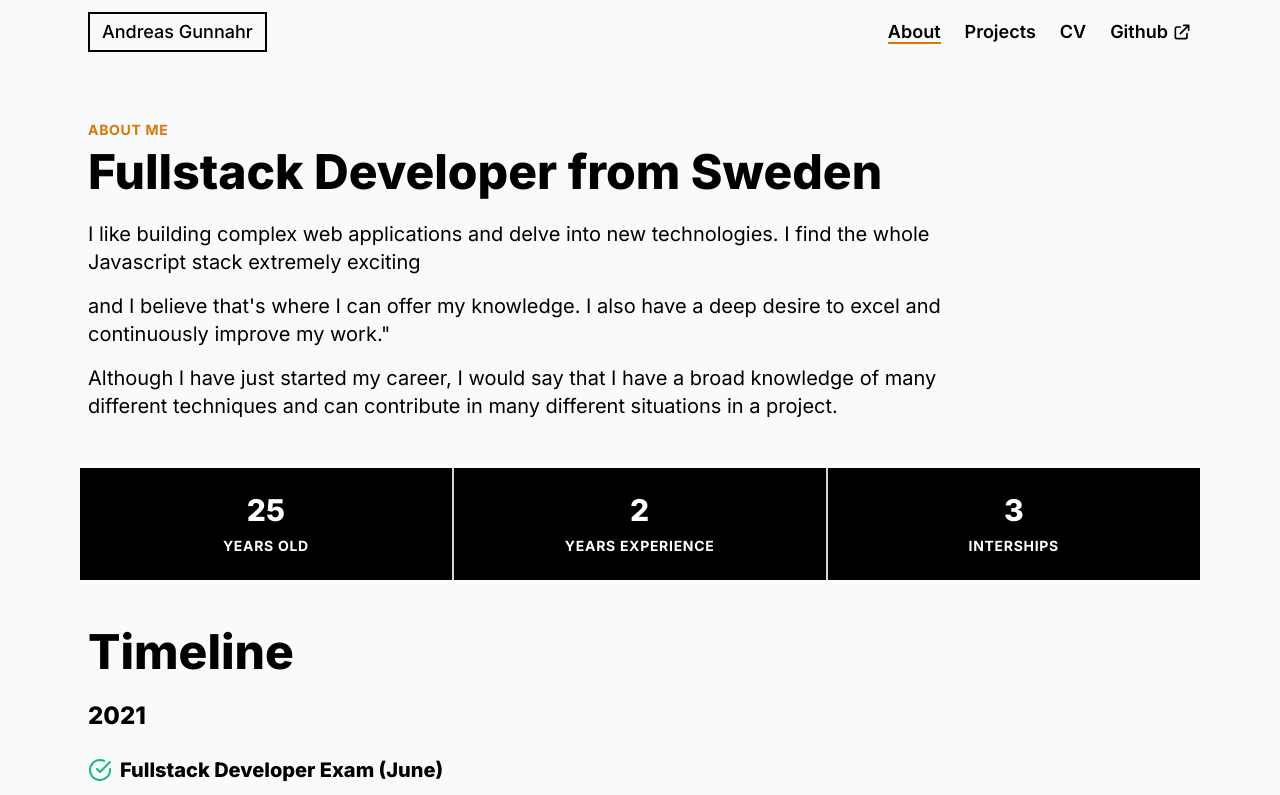
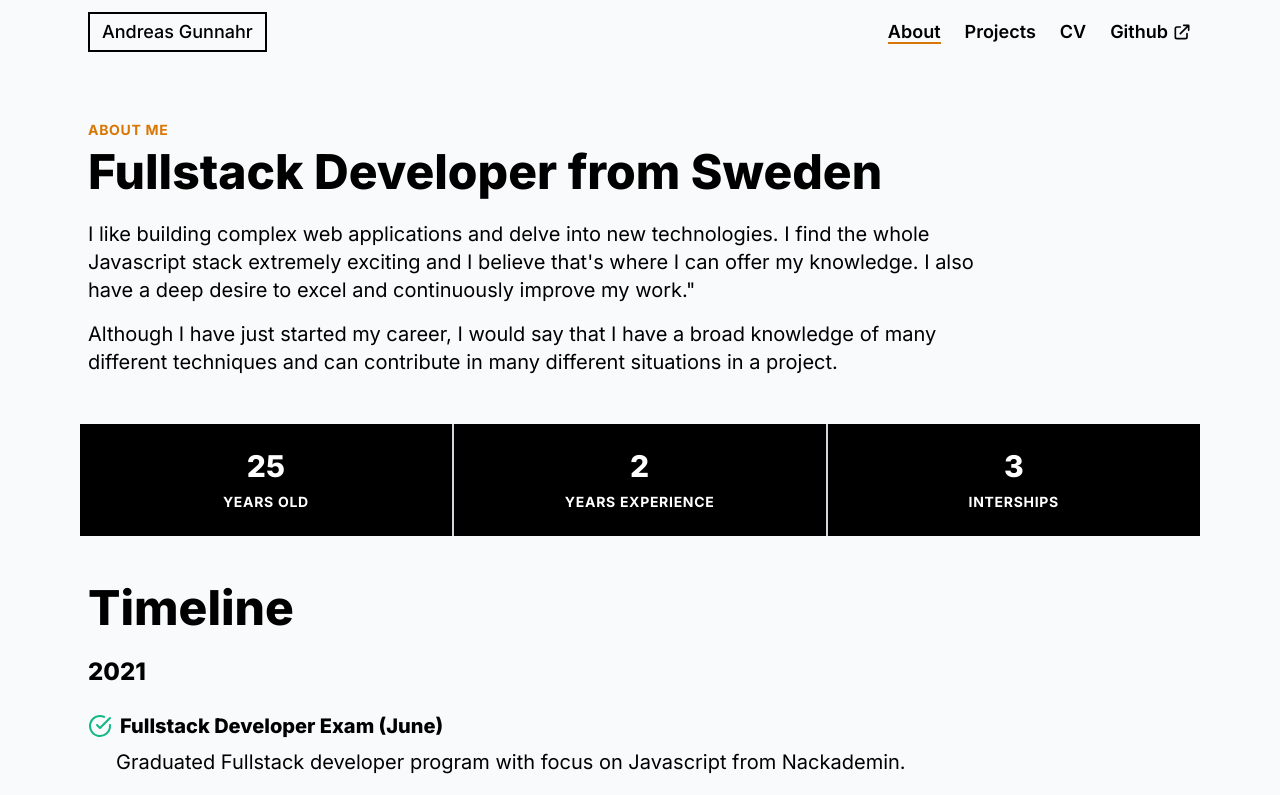
Before and after one commit to AndreasGunnahr/PORTFOLIO-Hobby, a Next.js app: page /about in a window 1280 px wide. Shown: the top 795 px of the page. Built offline with nearby package versions, Linux system fonts and the light colour scheme.

Commit message:
removed ,

```diff
--- a/src/content/about.md
+++ b/src/content/about.md
@@ -5,7 +5,7 @@ subTitles: ["About me", "What have I worked with"]
 mainTitle: ["Fullstack Developer from Sweden", "Technologies"]
 textDescription:
   [
-    I like building complex web applications and delve into new technologies. I find the whole Javascript stack extremely exciting, and I believe that's where I can offer my knowledge. I also have a deep desire to excel and continuously improve my work.",
+    I like building complex web applications and delve into new technologies. I find the whole Javascript stack extremely exciting and I believe that's where I can offer my knowledge. I also have a deep desire to excel and continuously improve my work.",
 
     "Although I have just started my career, I would say that I have a broad knowledge of many different techniques and can contribute in many different situations in a project."
   ]
--- a/src/pages/about.tsx
+++ b/src/pages/about.tsx
@@ -79,6 +79,7 @@ export async function getStaticProps(context) {
   const content = await getSingleMatterFile("about");
   const { seo } = await getSingleMatterFile("seo");
 
+  console.log(content);
   return {
     props: {
       content,
```
